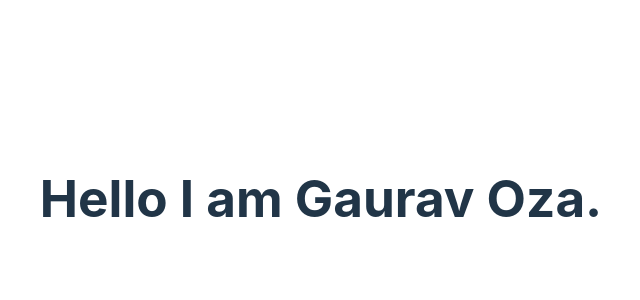
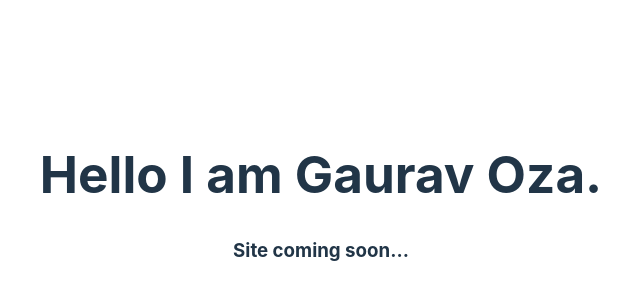
Before and after one commit to gauravoza07/gauravoza, a React (Vite) app: page / in a window 1280 px wide. Shown: the part 202-502 px from the top of the page, without its empty margins (319-959 px from the left). Built offline with nearby package versions, Linux system fonts and the light colour scheme.

Commit message:
initial commit

```diff
--- a/src/App.jsx
+++ b/src/App.jsx
@@ -5,7 +5,7 @@ function App() {
   return (
     <>
     <h1>Hello I am Gaurav Oza.</h1>
-    <h3></h3>
+    <h3>Site coming soon...</h3>
     </>
   )
 }
```
